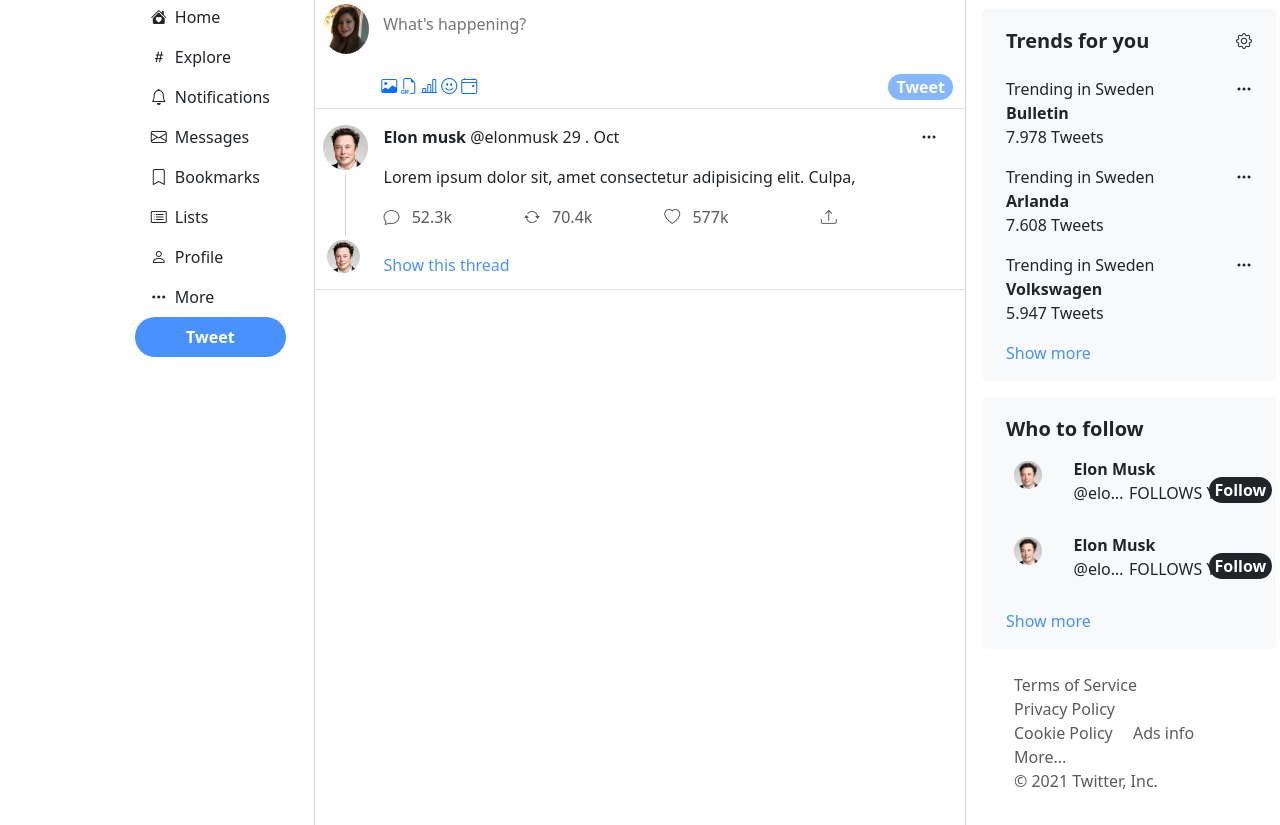
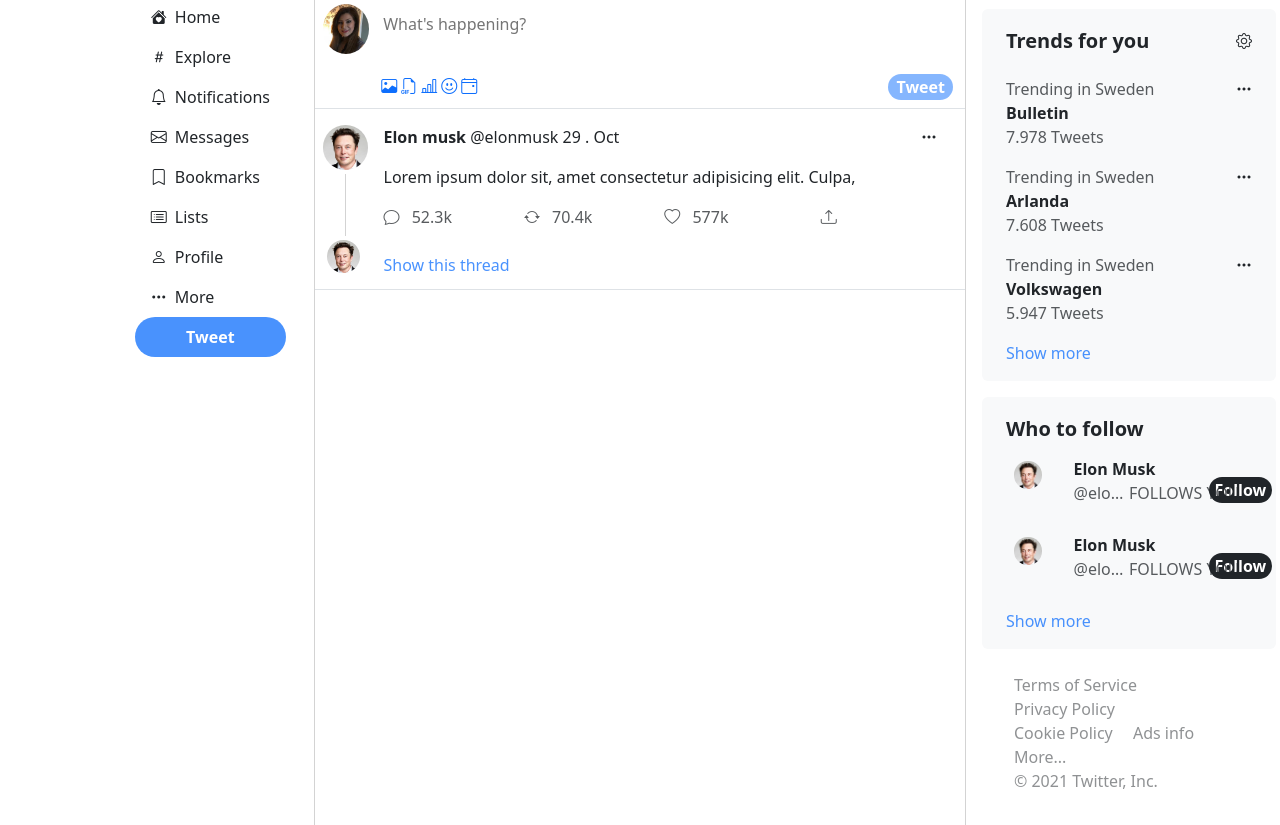
Before and after one commit to snz-eft/Twitter_assignment, a plain HTML site: page index.html in a window 1280 px wide. Shown: the part 45-870 px from the top of the page. Drawn offline with nearby package versions, Linux system fonts and the light colour scheme.

Commit message:
opacity added to text in aside

```diff
--- a/index.html
+++ b/index.html
@@ -172,24 +172,25 @@
             </div>
             <div class="d-column-flex">
                 <div class="bg-light box d-flex justify-content-between">
-                    <p class="mb-0 fw-lighter">Trending in Sweden</p>
+                    <p class="mb-0 fw-lighter text-dark opacity-75">Trending in Sweden</p>
                     <i class="bi bi-three-dots"></i>
                 </div>
-                <p class="fw-bold ">Bulletin <span class="d-block fw-light">7.978 Tweets</span></p>
+                <p class="fw-bold ">Bulletin <span class="d-block fw-light text-dark opacity-75">7.978 Tweets</span></p>
             </div>
             <div class="d-column-flex">
                 <div class="bg-light box d-flex justify-content-between">
-                    <p class="mb-0 fw-lighter">Trending in Sweden</p>
+                    <p class="mb-0 fw-lighter text-dark opacity-75">Trending in Sweden</p>
                     <i class="bi bi-three-dots"></i>
                 </div>
-                <p class="fw-bold ">Arlanda <span class="d-block fw-light">7.608 Tweets</span></p>
+                <p class="fw-bold ">Arlanda <span class="d-block fw-light text-dark opacity-75">7.608 Tweets</span></p>
             </div>
             <div class="d-column-flex">
                 <div class="bg-light box d-flex justify-content-between">
-                    <p class="mb-0 fw-lighter">Trending in Sweden</p>
+                    <p class="mb-0 fw-lighter text-dark opacity-75">Trending in Sweden</p>
                     <i class="bi bi-three-dots"></i>
                 </div>
-                <p class="fw-bold ">Volkswagen <span class="d-block fw-light">5.947 Tweets</span></p>
+                <p class="fw-bold ">Volkswagen <span class="d-block fw-light text-dark opacity-75">5.947 Tweets</span>
+                </p>
             </div>
             <div>
                 <a class="fs-6 text-decoration-none opacity-75" href="#">Show more</a>
@@ -209,8 +210,9 @@
                 <div class="d-none d-md-block col-3 col-xl-6 pt-1">
                     <p class="mb-0 fw-bold">Elon Musk </p>
                     <div class="d-flex text-nowrap ">
-                        <p class="w-50 fw-light text-truncate">@elonmusk</p>
-                        <p class="w-50 fw-light text-uppercase d-none d-xl-inline-block ">Follows you</p>
+                        <p class="w-50 fw-light text-truncate text-dark opacity-75">@elonmusk</p>
+                        <p class="w-50 fw-light text-uppercase d-none d-xl-inline-block text-dark opacity-75">Follows
+                            you</p>
                     </div>
 
                 </div>
@@ -219,11 +221,7 @@
                         Follow
                     </button>
                 </div>
-
-
-
             </div>
-
             <div class=" bg-light row py-1">
 
                 <div class="col-6 col-md-3">
@@ -232,8 +230,9 @@
                 <div class="d-none d-md-block col-3 col-xl-6 pt-1">
                     <p class="mb-0 fw-bold">Elon Musk </p>
                     <div class="d-flex text-nowrap ">
-                        <p class="w-50 fw-light text-truncate">@elonmusk</p>
-                        <p class="w-50 fw-light text-uppercase d-none d-xl-inline-block ">Follows you</p>
+                        <p class="w-50 fw-light text-truncate text-dark opacity-75">@elonmusk</p>
+                        <p class="w-50 fw-light text-uppercase d-none d-xl-inline-block text-dark opacity-75 ">Follows
+                            you</p>
                     </div>
 
                 </div>
@@ -252,19 +251,19 @@
                 <a class="fs-6 text-decoration-none opacity-75" href="#">Show more</a>
             </div>
 
-    </section>
-    <footer >
-        <nav class="fw-light m-4 pe-5">
-        <a class="text-decoration-none  text-dark opacity-75 p-2 text-nowrap" href="#">Terms of Service</a>
-       <a class="text-decoration-none  text-dark opacity-75 p-2 text-nowrap" href="#">Privacy Policy</a>
-       <a class="text-decoration-none  text-dark opacity-75 p-2 text-nowrap" href="#">Cookie Policy</a>
-       <a class="text-decoration-none  text-dark opacity-75 p-2 text-nowrap" href="#">Ads info</a>
-       <a class="text-decoration-none  text-dark opacity-75 p-2 text-nowrap" href="#">More...</a>
-       <a class="text-decoration-none  text-dark opacity-75 p-2 text-nowrap" href="#">© 2021 Twitter, Inc.</a>
-    </nav>
+        </section>
+        <footer>
+            <nav class="fw-light m-4 pe-5">
+                <a class="text-decoration-none  text-dark opacity-50 p-2 text-nowrap" href="#">Terms of Service</a>
+                <a class="text-decoration-none  text-dark opacity-50 p-2 text-nowrap" href="#">Privacy Policy</a>
+                <a class="text-decoration-none  text-dark opacity-50 p-2 text-nowrap" href="#">Cookie Policy</a>
+                <a class="text-decoration-none  text-dark opacity-50 p-2 text-nowrap" href="#">Ads info</a>
+                <a class="text-decoration-none  text-dark opacity-50 p-2 text-nowrap" href="#">More...</a>
+                <a class="text-decoration-none  text-dark opacity-50 p-2 text-nowrap" href="#">© 2021 Twitter, Inc.</a>
+            </nav>
 
-    </footer>
-        </aside>
+        </footer>
+    </aside>
 
 </body>
 
```
